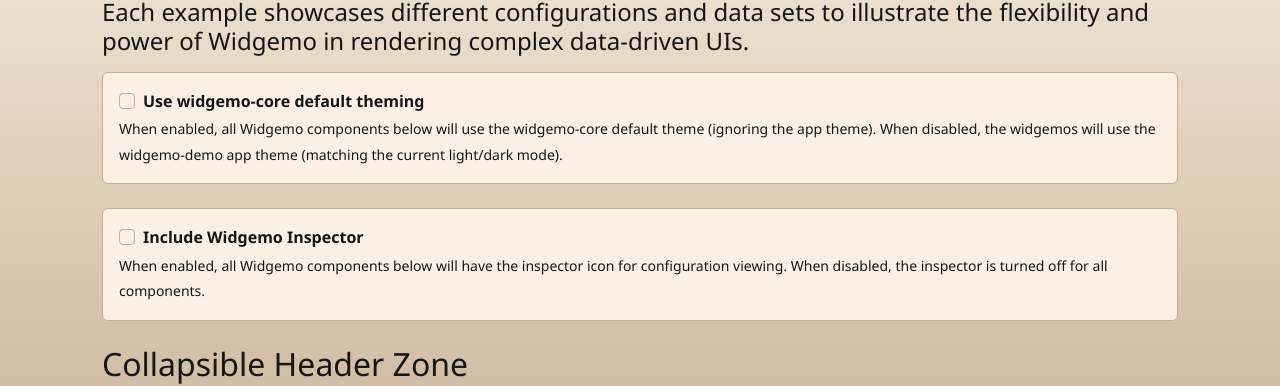
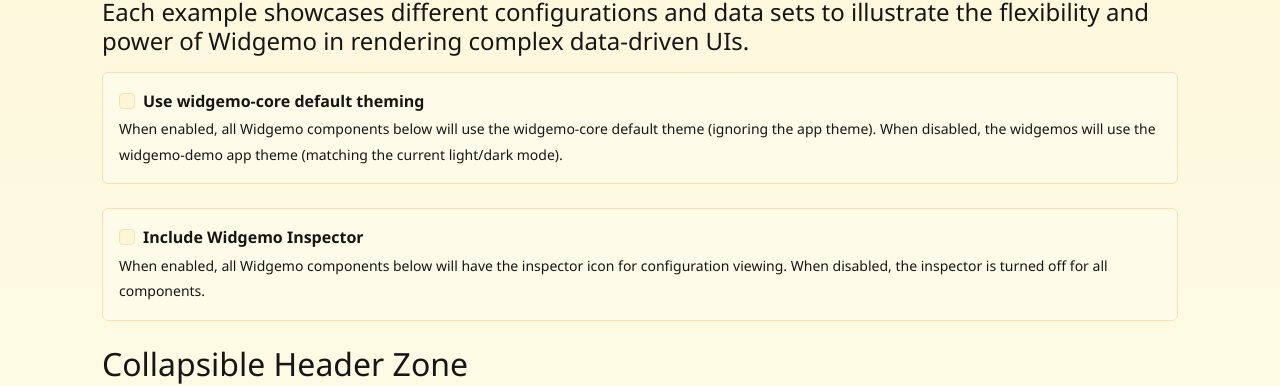
Before and after one commit to widgemo/widgemo-demo, a React (Vite) app: page /simplified-test in a window 1280 px wide. Shown: the part 228-614 px from the top of the page. Built offline with nearby package versions, Linux system fonts and the light colour scheme.

Commit message:
feat: update theme colors and styles for improved consistency and aesthetics

```diff
--- a/src/App.css
+++ b/src/App.css
@@ -136,7 +136,7 @@ p.theme-aware-text {
 /* Cards */
 .card {
   border-radius: 0.5rem;
-  border: none;
+  border: 1px solid var(--app-border);
   box-shadow: 0 0.125rem 0.25rem rgba(0, 0, 0, 0.075);
   transition: box-shadow 0.15s ease-in-out;
   /*background: transparent; */
--- a/src/components/GallerySection.tsx
+++ b/src/components/GallerySection.tsx
@@ -189,6 +189,9 @@ export const GallerySection: React.FC<GallerySectionProps> = ({ onLoadToSandbox,
 
           .theme-aware-card {
             transition: all 0.2s ease;
+            background: var(--app-bg-primary) !important;
+            border: 1px solid var(--app-border) !important;
+            color: var(--app-text-primary) !important;
           }
 
           /* Ensure popovers appear above modal */
--- a/src/components/SimplifiedTest.tsx
+++ b/src/components/SimplifiedTest.tsx
@@ -214,7 +214,7 @@ export const SimplifiedTest: React.FC = () => {
         }">my-custom-widgemo</code> class for consistent styling.</h5> */}
 
       {/* Theme Toggle - Available in all environments */}
-      <div className="mb-4 p-3 rounded" style={{ backgroundColor: 'var(--app-bg-primary)', border: '1px solid var(--app-border)' }}>
+      <div className="mb-4 p-3 rounded" style={{ backgroundColor: 'var(--app-bg-secondary)', border: '1px solid var(--app-border)' }}>
         <div className="form-check">
           <input
             className="form-check-input"
@@ -235,7 +235,7 @@ export const SimplifiedTest: React.FC = () => {
 
       {/* DevMode Toggle - Only shown in development environment */}
       {isDevEnvironment && (
-        <div className="mb-4 p-3 rounded" style={{ backgroundColor: 'var(--app-bg-primary)', border: '1px solid var(--app-border)' }}>
+        <div className="mb-4 p-3 rounded" style={{ backgroundColor: 'var(--app-bg-secondary)', border: '1px solid var(--app-border)' }}>
           <div className="form-check">
             <input
               className="form-check-input"
--- a/src/index.css
+++ b/src/index.css
@@ -12,12 +12,12 @@
 
   /* ===== THEME VARIABLES ===== */
   /* Core colors */
-  --app-bg-primary: #faf1e4; /* #ffffff */
-  --app-bg-secondary: #fffaf5;
+  --app-bg-primary: #fdf7d8; /* #ffffff */
+  --app-bg-secondary: #fefce8;
   --app-text-primary: #161616;
-  --app-text-secondary: #d26b3e;
+  --app-text-secondary: #fa8e40;
   --app-text-muted: #6c757d;
-  --app-border: #c4af91;
+  --app-border: #fedeb1;
   --app-border-light: #e0e0e0;
   --app-accent: #8d1fdc;
   --app-accent-hover: #5d1591;
@@ -43,7 +43,7 @@
   --bs-border-color: var(--app-border);
 
   /* Gradient background */
-  --app-bg-gradient: linear-gradient(to bottom, var(--app-bg-primary), var(--app-border));
+  --app-bg-gradient: linear-gradient(to bottom, var(--app-bg-primary), var(--app-bg-secondary));
 
   font-synthesis: none;
   text-rendering: optimizeLegibility;
```
